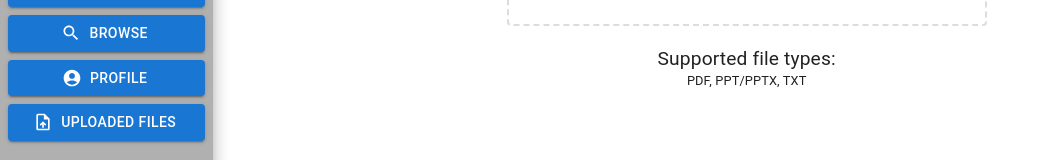
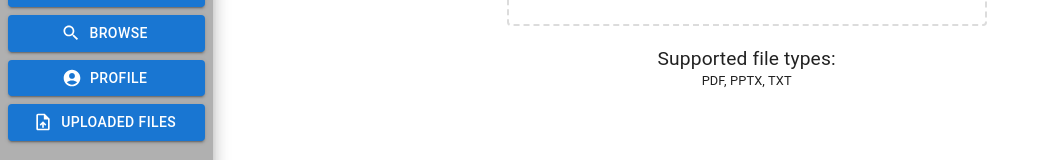
Before and after one commit to ashesh808/genius-deck, a Next.js app in the folder client/: page /SubmitFile in a window 1280 px wide. Shown: the part 277-437 px from the top of the page, without its empty margins (0-1050 px from the left). Built offline with nearby package versions, Linux system fonts and the light colour scheme.

Commit message:
Fix incorrect supported file types

```diff
--- a/client/pages/SubmitFile.js
+++ b/client/pages/SubmitFile.js
@@ -89,7 +89,7 @@ export default function SubmitFile () {
 					textAlign: 'center',
 					flexDirection: 'column',
 				}}>
-				PDF, PPT/PPTX, TXT
+				PDF, PPTX, TXT
 			</Typography>
 
 
```
